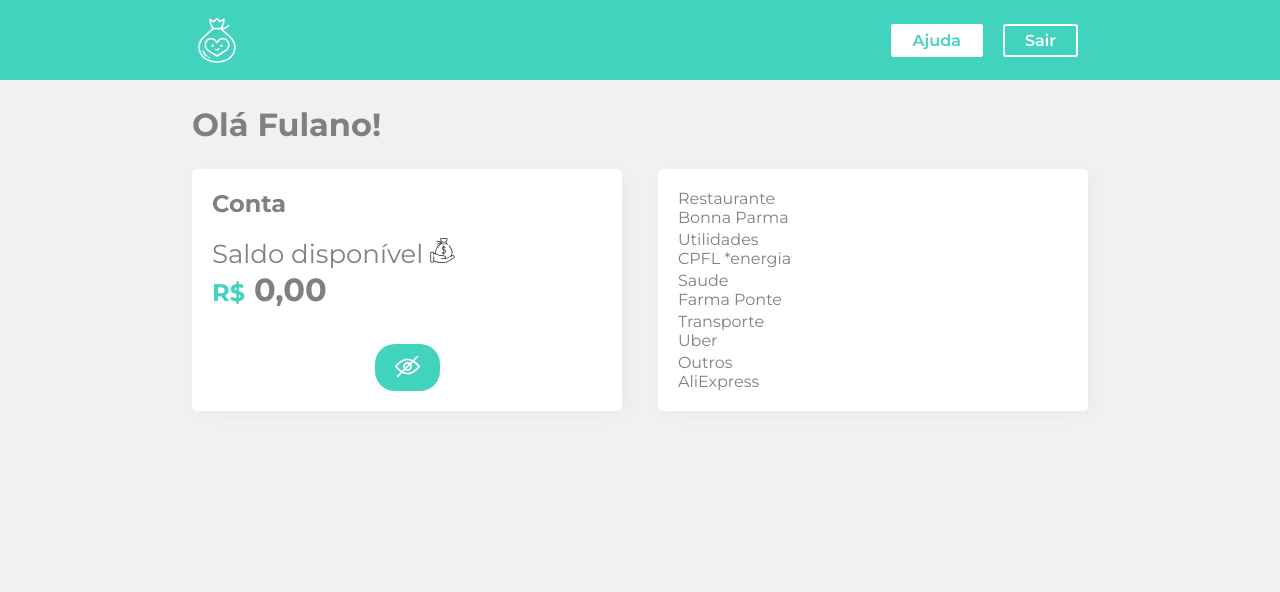
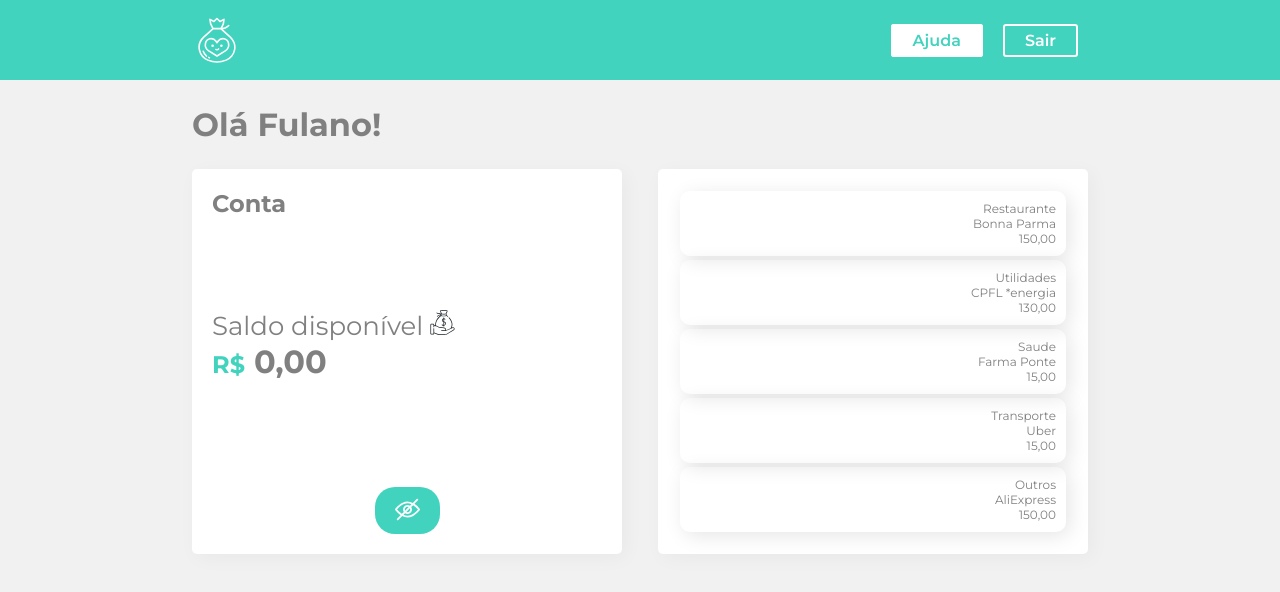
Before and after one commit to andrade-bruno/modalgr-training-process, a React (Create React App) app in the folder styled-components/: page / in a window 1280 px wide. Shown: the top 592 px of the page. Built offline with nearby package versions, Linux system fonts and the light colour scheme.

Commit message:
feat: Itens component

```diff
--- a/styled-components/src/Components/Extract/index.jsx
+++ b/styled-components/src/Components/Extract/index.jsx
@@ -1,15 +1,13 @@
 import React from "react";
 import { Box } from '../UI'
 import { extractsList } from "../../info";
+import Itens from "../Itens";
 
 export default function Extract() {
   return (
     <Box>
-      {extractsList.map(({id, type, from, value, date}) => (
-        <div key={id}>
-          <div>{type}</div>
-          <div>{from}</div>
-        </div>
+      {extractsList.map((item) => (
+        <Itens key={item.id} item={item}/>
       ))}
     </Box>
   )
--- /dev/null
+++ b/styled-components/src/Components/Itens/index.jsx
@@ -0,0 +1,38 @@
+import styled from 'styled-components';
+
+const Container = styled.div`
+  box-shadow: 4px 4px 20px 0px rgba(0, 0, 0, 0.1);
+  border-radius: 10px;
+  margin: 2px;
+  display: flex;
+  align-items: center;
+  justify-content: flex-end;
+  padding: 10px;
+  font-size: 12px;
+`
+
+const ItemStyle = styled.div`
+  display: flex;
+  flex-direction: column;
+  align-items: flex-end;
+`
+
+const Item = ({type, from, value}) => {
+  return (
+    <ItemStyle>
+      <span>{type}</span>
+      <span>{from}</span>
+      <span>{value}</span>
+    </ItemStyle>
+  )
+}
+
+const Itens = ({item}) => {
+  return (
+    <Container>
+      <Item type={item.type} from={item.from} value={item.value} />
+    </Container>
+  )
+}
+
+export default Itens
```
